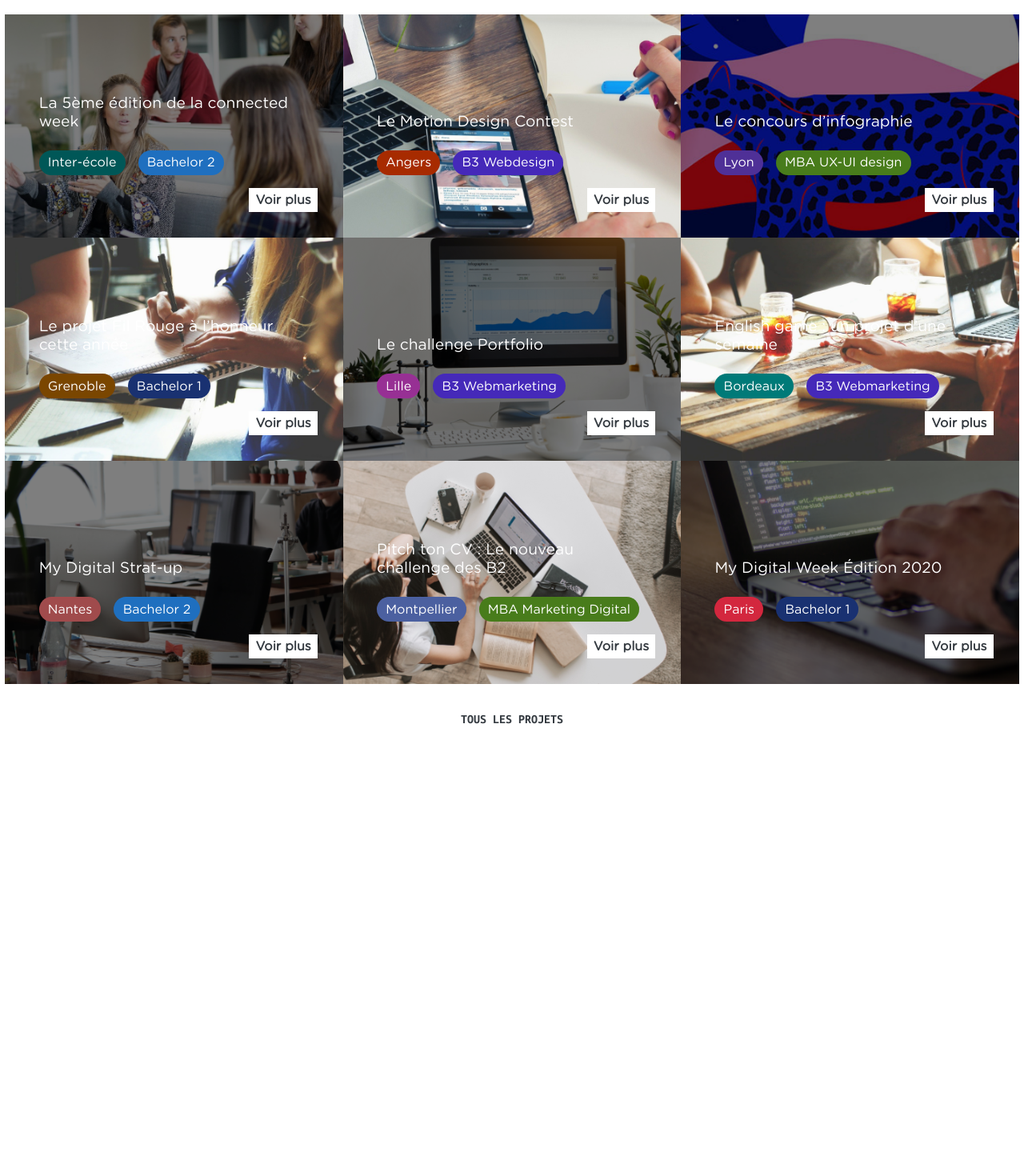
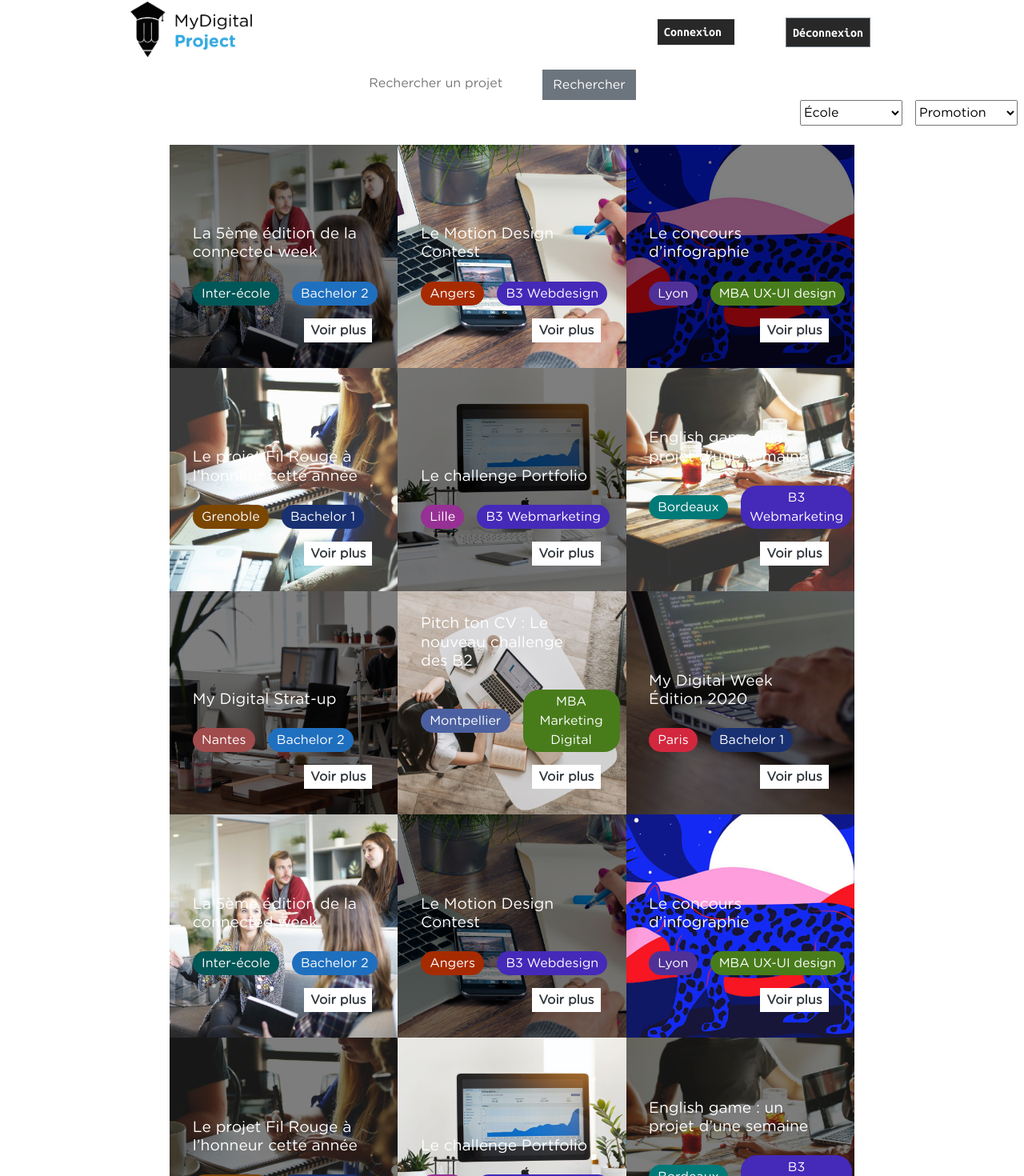
Before and after one commit to BlueFaste/MyCreativeWeek-Accessibilite, a Vue app: page /allprojects in a window 1280 px wide. Shown: the part 6-1476 px from the top of the page at 80% size. Before the commit the page ends 949 px from the top, so only its background shows below. Built offline with nearby package versions, Linux system fonts and the light colour scheme.

Commit message:
page all projets

```diff
--- a/src/views/AllProjects.vue
+++ b/src/views/AllProjects.vue
@@ -1,20 +1,69 @@
 <template>
   <div>
-<article class=" mt-4 d-flex flex-wrap justify-content-center">
+    <Header></Header>
+  <article>
+    <form class="d-flex justify-content-center">
+							<label class="sr-only">Recherche un projet</label>
+							<input type="search" placeholder="Rechercher un projet" class="h-100 p-2" role="search">
+							<b-button class="buttonMDS ml-0">Rechercher</b-button>
+						</form>
+
+						<div class="d-flex" role="group" aria-label="Filtre">
+							<legend class="ubuntu-B text-white mr-4 filtre">Filtres :</legend>
+							<select id="ecoles" name="Écoles" class="mx-2">
+								<option value="">École</option>
+								<option value="Angers">Angers</option>
+								<option value="Annecy">Annecy</option>
+								<option value="Bordeaux">Bordeaux</option>
+								<option value="Caen">Caen</option>
+								<option value="Grenoble">Grenoble</option>
+								<option value="Lille">Lille</option>
+								<option value="Lyon">Lyon</option>
+								<option value="Melun">Melun</option>
+								<option value="Montpellier">Montpellier</option>
+								<option value="Nantes">Nantes</option>
+								<option value="Nice">Nice</option>
+								<option value="Paris">Paris</option>
+								<option value="Rennes">Rennes</option>
+								<option value="Saint Quentin en Yvelines">Saint Quentin en Yvelines</option>
+								<option value="Toulouse">Toulouse</option>
+								<option value="Vannes">Vannes</option>
+							</select>
+							<select id="promotion" name="Promotion" class="mx-2">
+								<option value="">Promotion</option>
+								<option value="B1">B1</option>
+								<option value="B2">B2</option>
+								<option value="B3 - E-BUSINESS">B3 - E-BUSINESS</option>
+								<option value="B3 - WEBMARKETING ET SOCIAL MEDIA">B3 - WEBMARKETING ET SOCIAL MEDIA</option>
+								<option value="B3 - WEBDESIGN">B3 - WEBDESIGN</option>
+								<option value="B3 - DEVELOPPEUR WEB">B3 - DEVELOPPEUR WEB</option>
+								<option value="MBA EXPERT DATA MARKETING">MBA EXPERT DATA MARKETING</option>
+								<option value="MBA MARKETING DIGITAL">MBA MARKETING DIGITAL</option>
+								<option value="MBA MANAGEMENT DE L'INNOVATION DIGITAL">MBA MANAGEMENT DE L'INNOVATION DIGITAL</option>
+								<option value="MBA UX/UI">MBA UX/UI</option>
+								<option value="MBA SYSTEMES D'INFORMATION">MBA SYSTEMES D'INFORMATION</option>
+							</select>
+						</div>
+					</article>
+
+<article class="mt-4 d-flex flex-wrap justify-content-center">
 						<ProjectDisplay v-for="project in projects" :key="project.key" :projet-title="project.title"  :img-url="project.img"  :ecole="project.tagSchool" :formation="project.tagLevel" :link="project.link" :filter-black="project.blackFilter"></ProjectDisplay>
 
-						<router-link role="button" to="/" title="Tous les projets" class="buttonMDS my-4 bg-white text-dark text-uppercase ubuntu-B py-2 px-3">Tous les projets</router-link>
+						<router-link role="button" to="/" title="Tous les projets" class="projectbutton">Charger plus de projets</router-link>
 					</article>
 
+<Footer></Footer>
   </div>
 </template>
 
 <script>
+import Header from "@/components/Header";
+import Footer from "@/components/Footer";
 import ProjectDisplay from "@/components/ProjectDisplay";
 export default {
   name: "AllProjects",
   components:{
-    ProjectDisplay
+    ProjectDisplay, Header, Footer
   },
   data(){
     return{
@@ -90,6 +139,54 @@ export default {
 					img: '../imgs/pexels-lukas-574071.png',
 					link:'/',
           blackFilter: true,
+        },
+        {
+					title: 'La 5ème édition de la connected week',
+					tagSchool: 'Inter-école',
+					tagLevel: 'Bachelor_2',
+					img: '../imgs/workplace-1245776_1920.png',
+					link:'/',
+          blackFilter: false,
+				},
+				{
+					title: 'Le Motion Design Contest',
+					tagSchool: 'Angers',
+					tagLevel: 'B3_Webdesign',
+					img: '../imgs/office-620817_1920.png',
+					link:'/',
+          blackFilter: true,
+				},
+				{
+					title: 'Le concours d’infographie',
+					tagSchool: 'Lyon',
+					tagLevel: 'MBA_UX-UI_design',
+					img: '../imgs/startup-1.png',
+					link:'/',
+          blackFilter: false,
+				},
+				{
+					title: 'Le projet Fil Rouge à l’honneur cette année',
+					tagSchool: 'Grenoble',
+					tagLevel: 'Bachelor_1',
+					img: '../imgs/startup-594090_1920.png',
+					link:'/',
+          blackFilter: true,
+				},
+				{
+					title: 'Le challenge Portfolio',
+					tagSchool: 'Lille',
+					tagLevel: 'B3_Webmarketing',
+					img: '../imgs/pexels-serpstat-572056.png',
+					link:'/',
+          blackFilter: false,
+				},
+				{
+					title: 'English game : un projet d’une semaine',
+					tagSchool: 'Bordeaux',
+					tagLevel: 'B3_Webmarketing',
+					img: '../imgs/startup-594091_1920.png',
+					link:'/',
+          blackFilter: true,
 				},
 			],
     }
@@ -99,4 +196,19 @@ export default {
 
 <style scoped>
 
+.projectbutton{
+  width:14rem;
+  height:2.5rem;
+  border: none;
+  background-color:#727272;
+  margin-top: 5rem;;
+}
+.mt-4{
+  margin-left:13rem;
+  margin-right:13rem;
+  margin-top:7rem;
+  margin-bottom: 5rem;;
+}
+
+
 </style>
--- a/src/views/Home.vue
+++ b/src/views/Home.vue
@@ -73,7 +73,7 @@
 					<article class=" mt-4 d-flex flex-wrap justify-content-center">
 						<ProjectDisplay v-for="project in projects" :key="project.key" :projet-title="project.title"  :img-url="project.img"  :ecole="project.tagSchool" :formation="project.tagLevel" :link="project.link" :filter-black="project.blackFilter"></ProjectDisplay>
 
-						<router-link role="button" to="/" title="Tous les projets" class="buttonMDS my-4 bg-white text-dark text-uppercase ubuntu-B py-2 px-3">Tous les projets</router-link>
+						<router-link role="button" to="/allprojects" title="Tous les projets" class="buttonMDS my-4 bg-white text-dark text-uppercase ubuntu-B py-2 px-3">Tous les projets</router-link>
 					</article>
 				</div>
 			</section>
@@ -294,15 +294,15 @@ export default {
 			schoolSubject: [
 				{
 					subject: 'Développement',
-					desc: 'Lorem ipsum dolor sit amet,consectetur adipiscing elit. Pellentesque luctus egestas rutrum.',
+					desc: 'Une formation sur les langages de programmation Front et Back pour un apprentissage complet.',
 					icon: '../icons/dev.png',
 				}, {
 					subject: 'Design',
-					desc: 'Lorem ipsum dolor sit amet,consectetur adipiscing elit. Pellentesque luctus egestas rutrum.',
+					desc: "Enseignement du design Print et Web pour répondre aux besoins en communication d'aujourd'hui et de demain.",
 					icon: '../icons/design.png',
 				}, {
 					subject: 'Marketing',
-					desc: 'Lorem ipsum dolor sit amet,consectetur adipiscing elit. Pellentesque luctus egestas rutrum.',
+					desc: 'Une formation aux métiers du Marketing en mettant en avant les nouvelles thématiques digitales.',
 					icon: '../icons/market.png',
 				},
 			]
```
